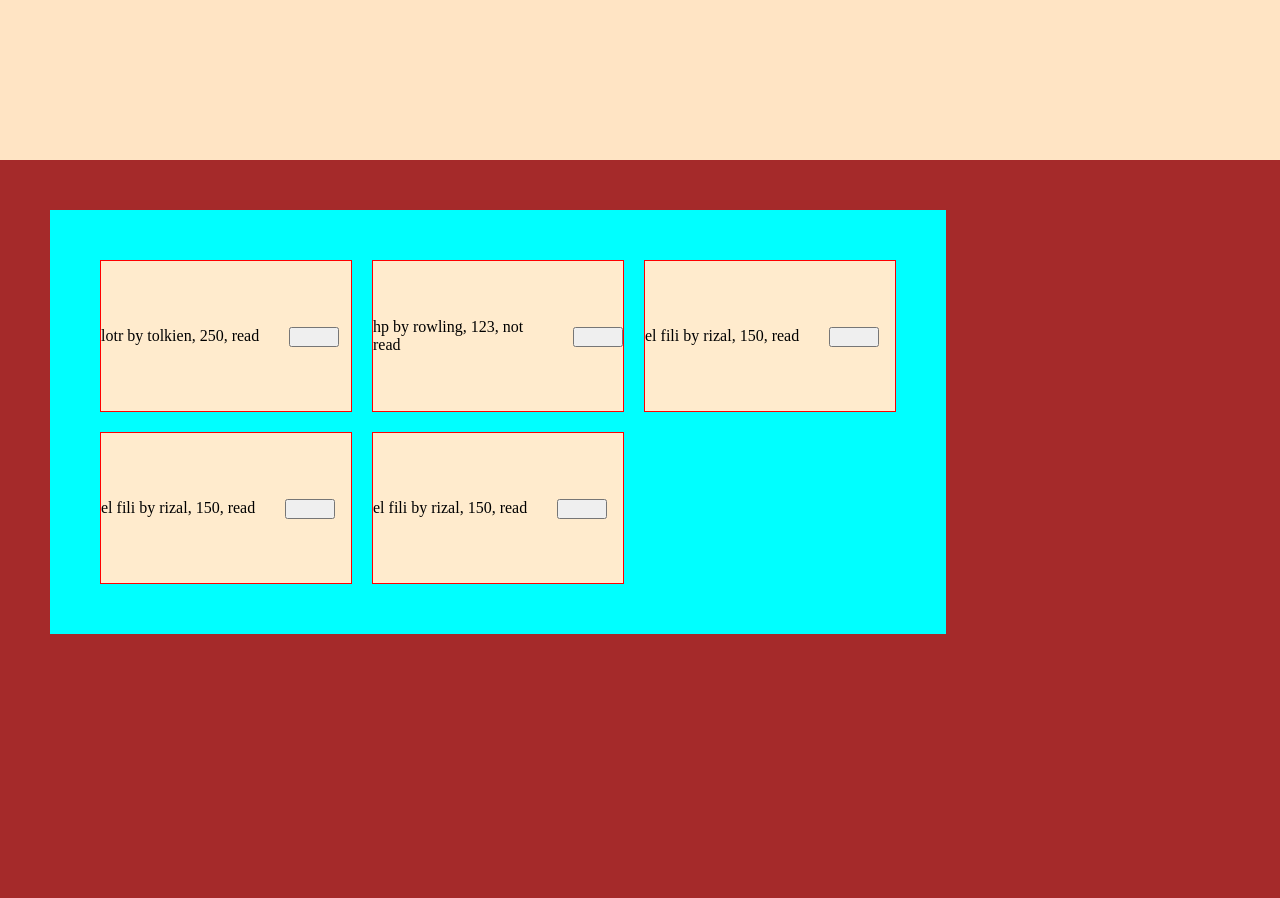
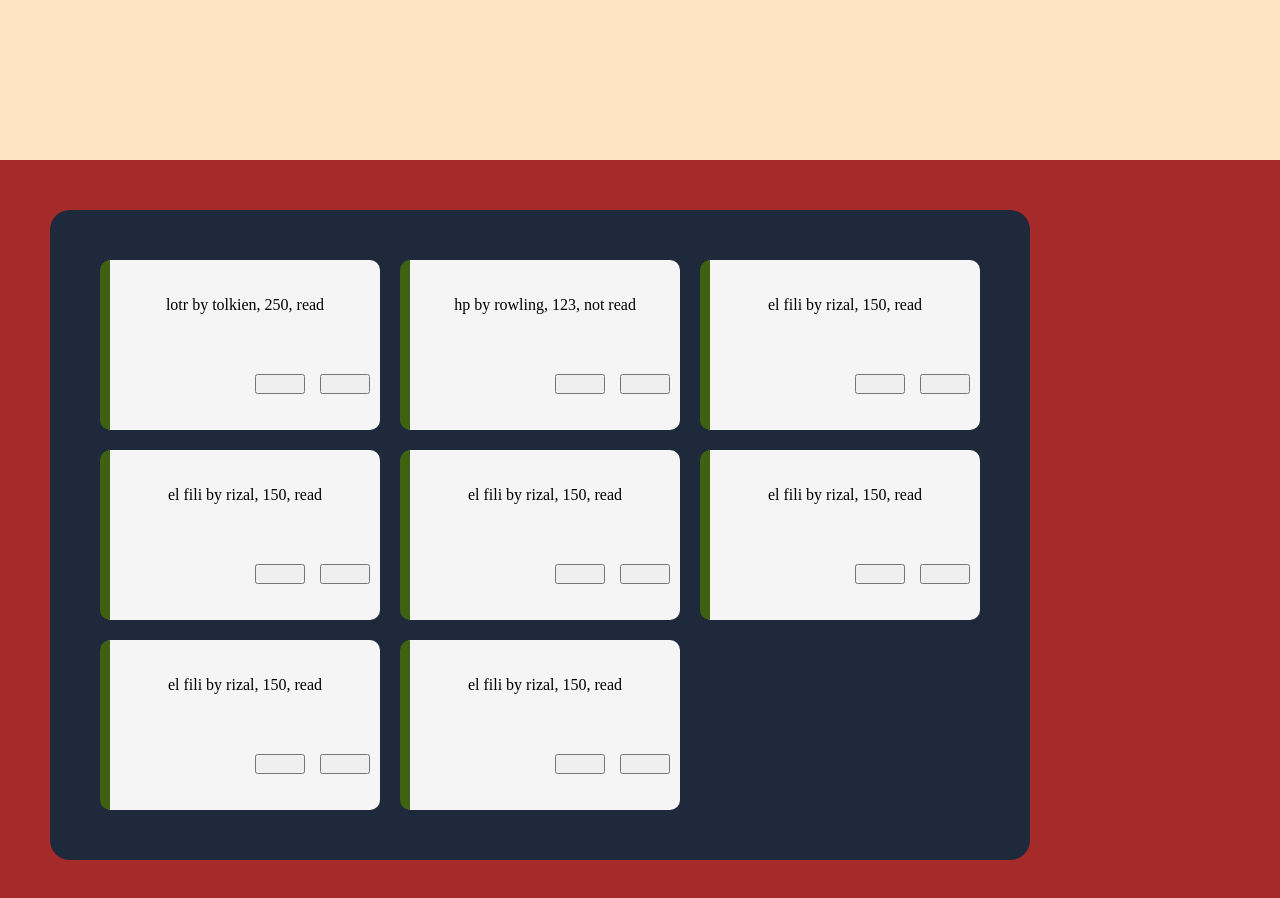
Before and after one commit to luvie23/my-library, a plain HTML site: page index.html in a window 1280 px wide. Before the commit the page ends 800 px from the top, so only its background shows below. Drawn offline with Linux system fonts and the light colour scheme.

Commit message:
adjust buttons on cards

```diff
--- a/script.js
+++ b/script.js
@@ -28,6 +28,9 @@ var book2 = new Book('hp', 'rowling', 123, 'not read');
 var book3 = new Book('el fili', 'rizal', 150, 'read');
 var book4 = new Book('el fili', 'rizal', 150, 'read');
 var book5 = new Book('el fili', 'rizal', 150, 'read');
+var book6 = new Book('el fili', 'rizal', 150, 'read');
+var book7 = new Book('el fili', 'rizal', 150, 'read');
+var book8 = new Book('el fili', 'rizal', 150, 'read');
 
 console.log(book1.info());
 
@@ -36,18 +39,26 @@ addBookToLibrary(book2);
 addBookToLibrary(book3);
 addBookToLibrary(book4);
 addBookToLibrary(book5);
+addBookToLibrary(book6);
+addBookToLibrary(book7);
+addBookToLibrary(book8);
 
 
 for (i = 0; i < myLibrary.length; i++) {
     let element = document.createElement('div');
     let buttons = document.createElement('div');
     let button = document.createElement('button');
+    let button2 = document.createElement('button');
     buttons.className = "buttons";
+    button.getAttribute('id','remove-button')
+    button2.getAttribute('id','read-button')
+    button2.className = "card-button"
     button.className = "card-button";
     element.textContent = myLibrary[i].info();
     element.setAttribute('id', "card"+i);
     element.className = "cards";
-    buttons.appendChild(button);
+    buttons.appendChild(button)
+    buttons.appendChild(button2);
     element.appendChild(buttons);
     shelf.appendChild(element);
 }
--- a/styles.css
+++ b/styles.css
@@ -18,20 +18,36 @@ body{
 #shelf{
     display: grid;
     grid-template-columns: repeat(3,1fr);
-
-    background-color: aqua;
+    border-radius: 20px;
+    background-color: #1e293b;
     gap: 20px;
     padding: 50px;
 }
 
+
 .cards {
-    border:   1px solid red;
+    border-left:   10px solid #3f6212;
+    border-radius: 10px;
     display: flex;
+    flex-direction: column;
     align-items: center;
+    justify-content: center;
     gap: 30px;
     width: 250px;
     height: 150px;
-    background-color: blanchedalmond;
+    background-color: #f5f5f5;
+    padding: 10px;
+}
+
+.buttons{
+    margin-top: 30px;
+    display: flex;
+    align-items: flex-end;
+    justify-content: flex-end;
+    gap: 15px;
+    width: 250px;
+
+
 }
 
 .card-button{
```
Lines whose indentation alone changed are shown as unchanged.
